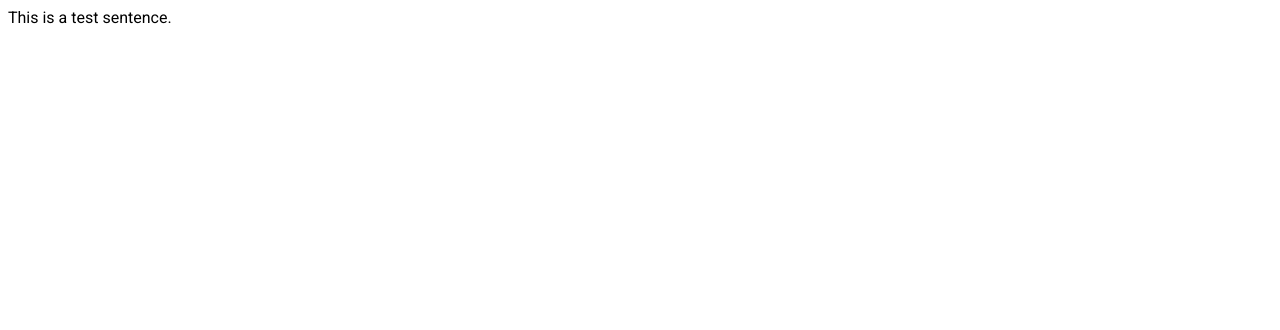
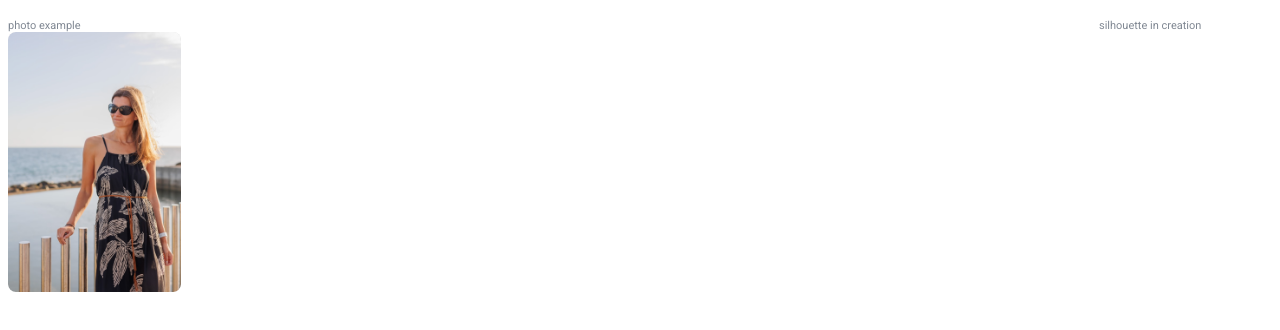
Before and after one commit to mayteles/virtual-try-on-client, a React (Create React App) app: page / in a window 1280 px wide. Shown: the top 330 px of the page. Built offline with nearby package versions, Linux system fonts and the light colour scheme.

Commit message:
create a new photoUpload component and add the example photo

```diff
--- /dev/null
+++ b/src/components/PhotoUpload/PhotoUpload.js
@@ -0,0 +1,19 @@
+import "./PhotoUpload.scss";
+const PhotoUpload = () => {
+  return (
+    <>
+      <div className="photo-upload-section">
+        <div>
+          <p className="photo-caption">photo example</p>
+          <div className="photo photo__example" src="" alt=""></div>
+        </div>
+        <div>
+          <p className="photo-caption">silhouette in creation</p>
+          <div className="photo" src="" alt=""></div>
+        </div>
+      </div>
+    </>
+  );
+};
+
+export default PhotoUpload;
--- /dev/null
+++ b/src/components/PhotoUpload/PhotoUpload.scss
@@ -0,0 +1,26 @@
+.photo-caption {
+  color: var(--Neutral-500, #808893);
+  font-family: Roboto;
+  font-size: 0.6875rem;
+  font-style: normal;
+  font-weight: 400;
+  line-height: 120%; /* 0.825rem */
+  margin-bottom: 0;
+}
+
+.photo-upload-section {
+  display: flex;
+  justify-content: space-between;
+}
+
+.photo {
+  width: 10.8125rem;
+  height: 16.21875rem;
+  flex-shrink: 0;
+  border-radius: 0.5rem;
+}
+
+.photo__example {
+  background: url("../../assets/images/example-photo1.png") lightgray 50% /
+    cover no-repeat;
+}
--- a/src/pages/Step1/Step1.js
+++ b/src/pages/Step1/Step1.js
@@ -1,7 +1,9 @@
+import PhotoUpload from "../../components/PhotoUpload/PhotoUpload";
+
 const Step1 = () => {
   return (
     <>
-      <div>This is a test sentence.</div>
+      <PhotoUpload />
     </>
   );
 };
```
Also changed, not shown: src/assets/images/example-photo1.png (added).
